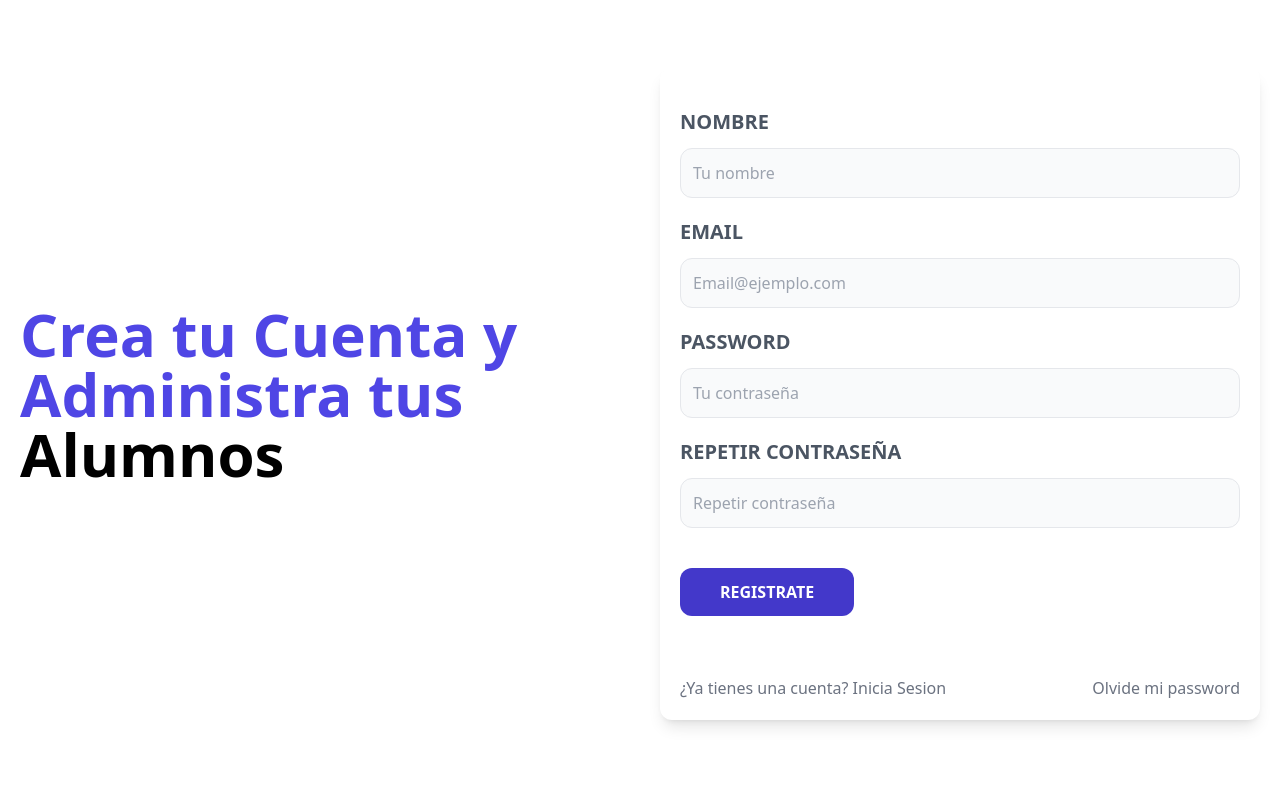
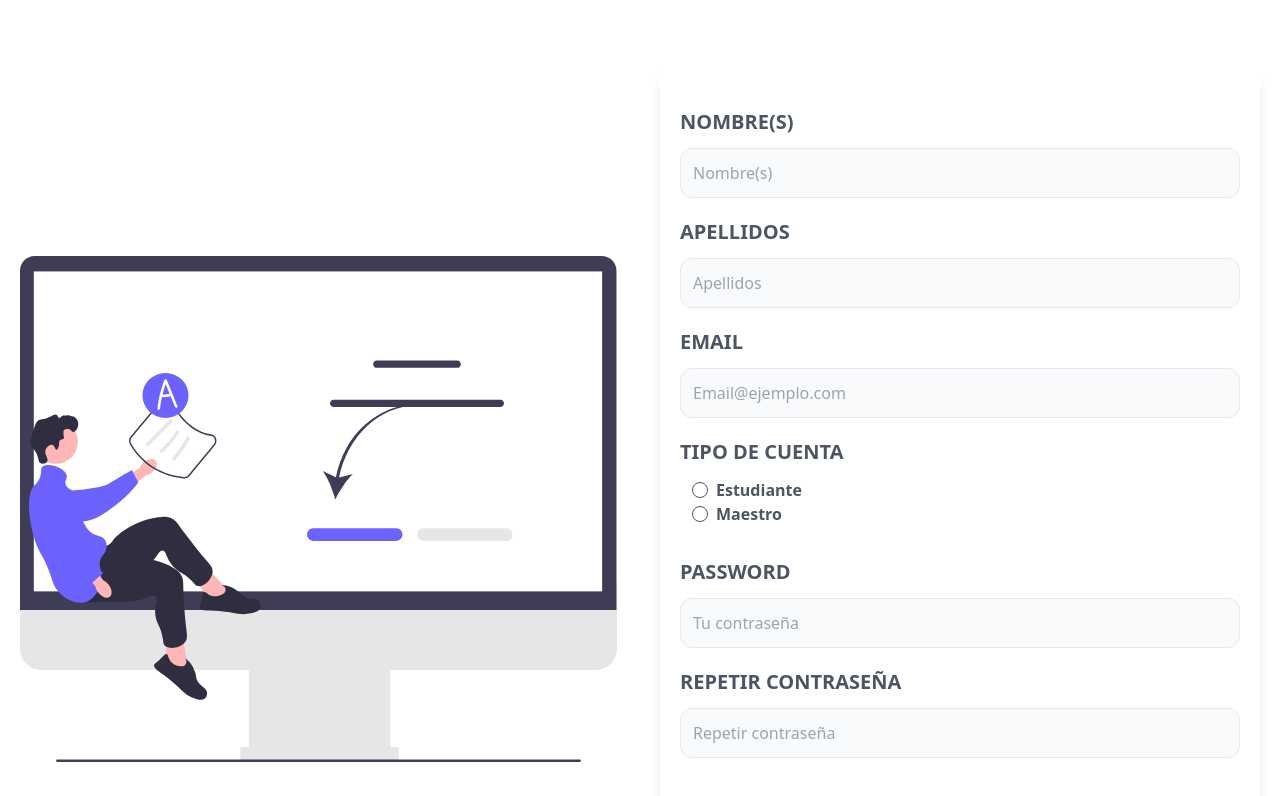
Before and after one commit to Jesus-Urie1/Tesis_Proyect, a React (Vite) app in the folder frontend/: page /registrar in a window 1280 px wide. Shown: the top 796 px of the page. Built offline with nearby package versions, Linux system fonts and the light colour scheme.

Commit message:
Added const apellidos & State tipoCuenta, new data for registration API & Images

```diff
--- a/frontend/src/pages/Registrar.jsx
+++ b/frontend/src/pages/Registrar.jsx
@@ -8,6 +8,7 @@ import useLoginController from "../hooks/useLoginController";
 const Registrar = () => {
   const [
     nombre,
+    apellidos,
     email,
     password,
     repetirPassword,
@@ -17,6 +18,7 @@ const Registrar = () => {
   ] = useLoginController();
 
   const [alerta, setAlerta] = useState({});
+  const [tipoCuenta, setTipoCuenta] = useState("");
 
   const handleSubmit = async (e) => {
     e.preventDefault();
@@ -37,13 +39,14 @@ const Registrar = () => {
       });
       return;
     }
-
     setAlerta({});
     //Crear el usuario en la API
     try {
-      await clientesAxios.post("/usuario", {
+      await clientesAxios.post("/", {
         nombre: nombre.value,
+        apellidos: apellidos.value,
         email: email.value,
+        tipoCuenta: tipoCuenta,
         password: password.value,
       });
       setAlerta({
@@ -63,10 +66,7 @@ const Registrar = () => {
   return (
     <>
       <div>
-        <h1 className="text-indigo-600 font-black text-6xl">
-          Crea tu Cuenta y Administra tus
-          <span className="text-black"> Alumnos</span>
-        </h1>
+        <img src="registro.svg" />
       </div>
 
       <div className="shadow-lg px-5 pt-5 rounded-xl bg-white ">
@@ -74,10 +74,18 @@ const Registrar = () => {
         <form onSubmit={handleSubmit}>
           <div className="my-5">
             <LoginInput
-              title={"Nombre"}
+              title={"Nombre(s)"}
               type={"text"}
-              placeholder={"Tu nombre"}
+              placeholder={"Nombre(s)"}
               {...nombre}
+            />
+          </div>
+          <div className="my-5">
+            <LoginInput
+              title={"Apellidos"}
+              type={"text"}
+              placeholder={"Apellidos"}
+              {...apellidos}
             />
           </div>
           <div className="my-5">
@@ -87,6 +95,56 @@ const Registrar = () => {
               placeholder={"Email@ejemplo.com"}
               {...email}
             />
+          </div>
+
+          <div className="my-5">
+            <label className="uppercase text-gray-600 block text-xl font-bold">
+              Tipo de Cuenta
+            </label>
+            <div className="flex p-3">
+              <div>
+                <div className="form-check">
+                  <input
+                    className="form-check-input appearance-none rounded-full h-4 w-4 border
+                    bg-white checked:bg-buttonC border-gray-600 focus:outline-none
+                    transition duration-200 mt-1 align-top bg-no-repeat bg-center bg-contain
+                    float-left mr-2 cursor-pointer"
+                    type="radio"
+                    name="flexRadioDefault"
+                    id="radio1"
+                    value="estudiante"
+                    checked={tipoCuenta == "estudiante" ? true : false}
+                    onChange={(e) => setTipoCuenta(e.target.value)}
+                  />
+                  <label
+                    className="form-check-label inline-block text-gray-600 font-bold"
+                    htmlFor="radio1"
+                  >
+                    Estudiante
+                  </label>
+                </div>
+                <div className="form-check">
+                  <input
+                    className="form-check-input appearance-none rounded-full h-4 w-4 border
+                    bg-white checked:bg-buttonC border-gray-600 focus:outline-none
+                    transition duration-200 mt-1 align-top bg-no-repeat bg-center bg-contain
+                    float-left mr-2 cursor-pointer"
+                    type="radio"
+                    value="maestro"
+                    name="flexRadioDefault"
+                    id="radio2"
+                    checked={tipoCuenta == "maestro" ? true : false}
+                    onChange={(e) => setTipoCuenta(e.target.value)}
+                  />
+                  <label
+                    className="form-check-label inline-block text-gray-600 font-bold"
+                    htmlFor="radio2"
+                  >
+                    Maestro
+                  </label>
+                </div>
+              </div>
+            </div>
           </div>
           <div className="my-5">
             <LoginInput
@@ -107,7 +165,7 @@ const Registrar = () => {
           <input
             type="submit"
             value="Registrate"
-            className="bg-indigo-700 w-full py-3 px-10 rounded-xl text-white uppercase
+            className="bg-buttonC w-full py-3 px-10 rounded-xl text-white uppercase
                     font-bold mt-5 hover:cursor-pointer hover:bg-indigo- md:w-auto "
           />
         </form>
```
